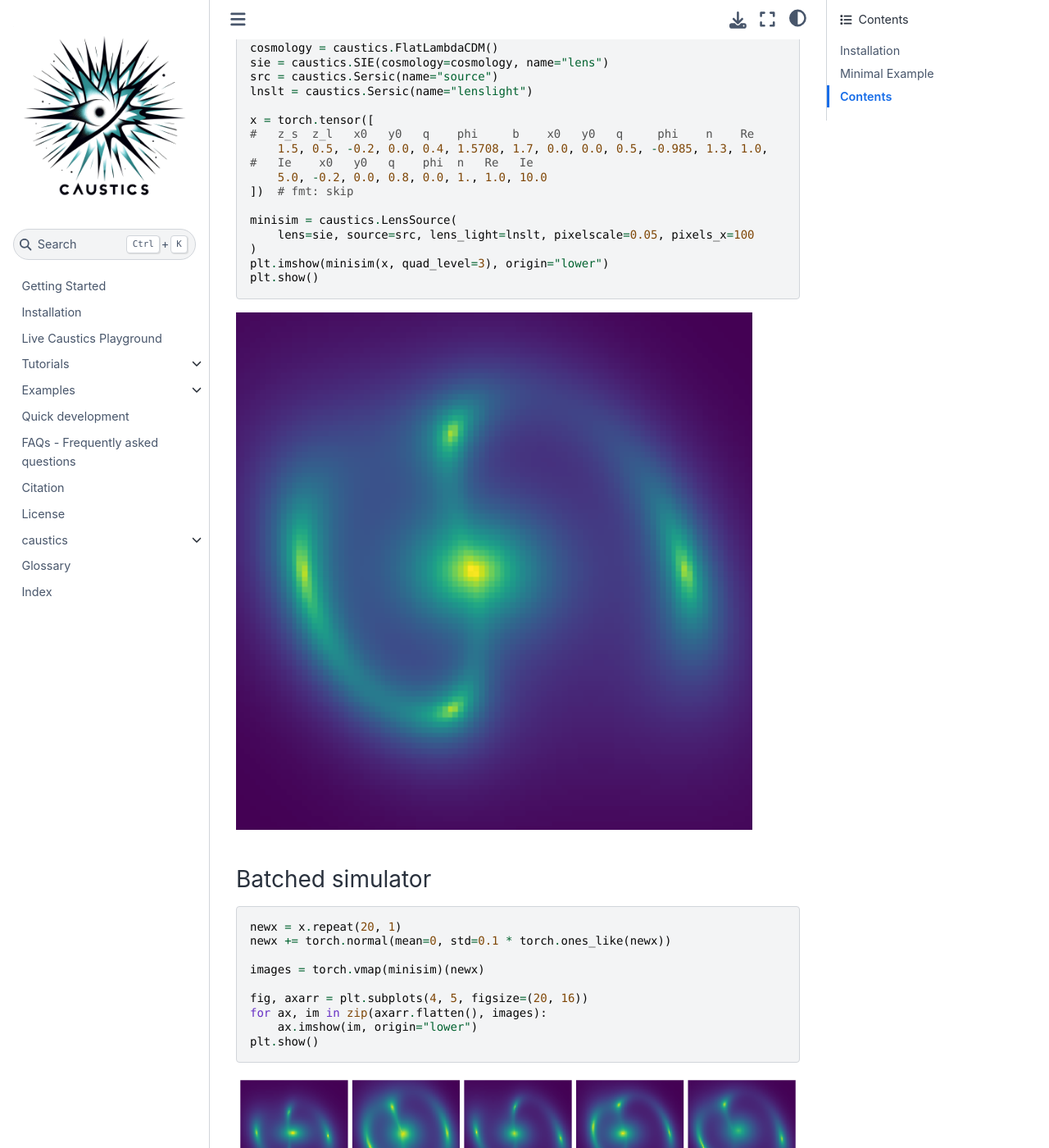
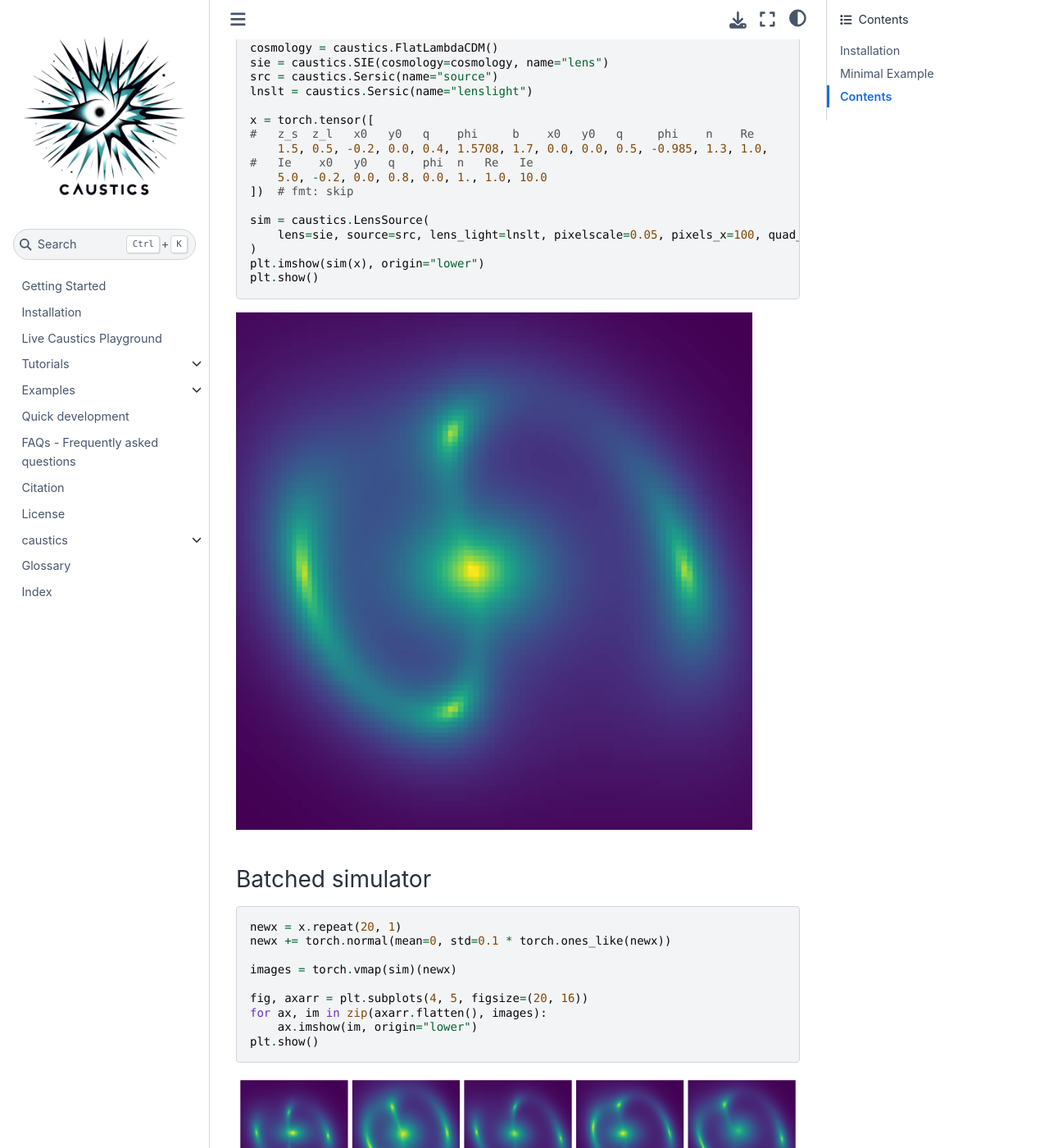
Before and after one commit to Ciela-Institute/caustics, a Jupyter Book: the page built from docs/source/intro.md, in a window 1280 px wide and 1400 px high, scrolled down 846 px. Shown: the whole window at 82% size. Built offline with Jupyter Book 1.0.4 settings and Sphinx 7.4.7 and the Sphinx Book theme 1.1.4, drawn with Linux system fonts in a browser that asks for light colours; pages that are not in the unit, such as notebooks, are missing from menus.

Commit message:
update docs with new quad_level argument fmt

````diff
--- a/docs/source/intro.md
+++ b/docs/source/intro.md
@@ -39,10 +39,10 @@
     5.0, -0.2, 0.0, 0.8, 0.0, 1., 1.0, 10.0
 ])  # fmt: skip
 
-minisim = caustics.LensSource(
-    lens=sie, source=src, lens_light=lnslt, pixelscale=0.05, pixels_x=100
+sim = caustics.LensSource(
+    lens=sie, source=src, lens_light=lnslt, pixelscale=0.05, pixels_x=100, quad_level=3
 )
-plt.imshow(minisim(x, quad_level=3), origin="lower")
+plt.imshow(sim(x), origin="lower")
 plt.show()
 ```
 
@@ -54,7 +54,7 @@
 newx = x.repeat(20, 1)
 newx += torch.normal(mean=0, std=0.1 * torch.ones_like(newx))
 
-images = torch.vmap(minisim)(newx)
+images = torch.vmap(sim)(newx)
 
 fig, axarr = plt.subplots(4, 5, figsize=(20, 16))
 for ax, im in zip(axarr.flatten(), images):
@@ -67,7 +67,7 @@
 ### Automatic Differentiation
 
 ```python
-J = torch.func.jacfwd(minisim)(x)
+J = torch.func.jacfwd(sim)(x)
 
 # Plot the new images
 fig, axarr = plt.subplots(3, 7, figsize=(20, 9))
````
Also changed, not shown: docs/source/examples/Example_ImageFit_LM.ipynb, docs/source/examples/Example_ImageFit_NUTS.ipynb.
